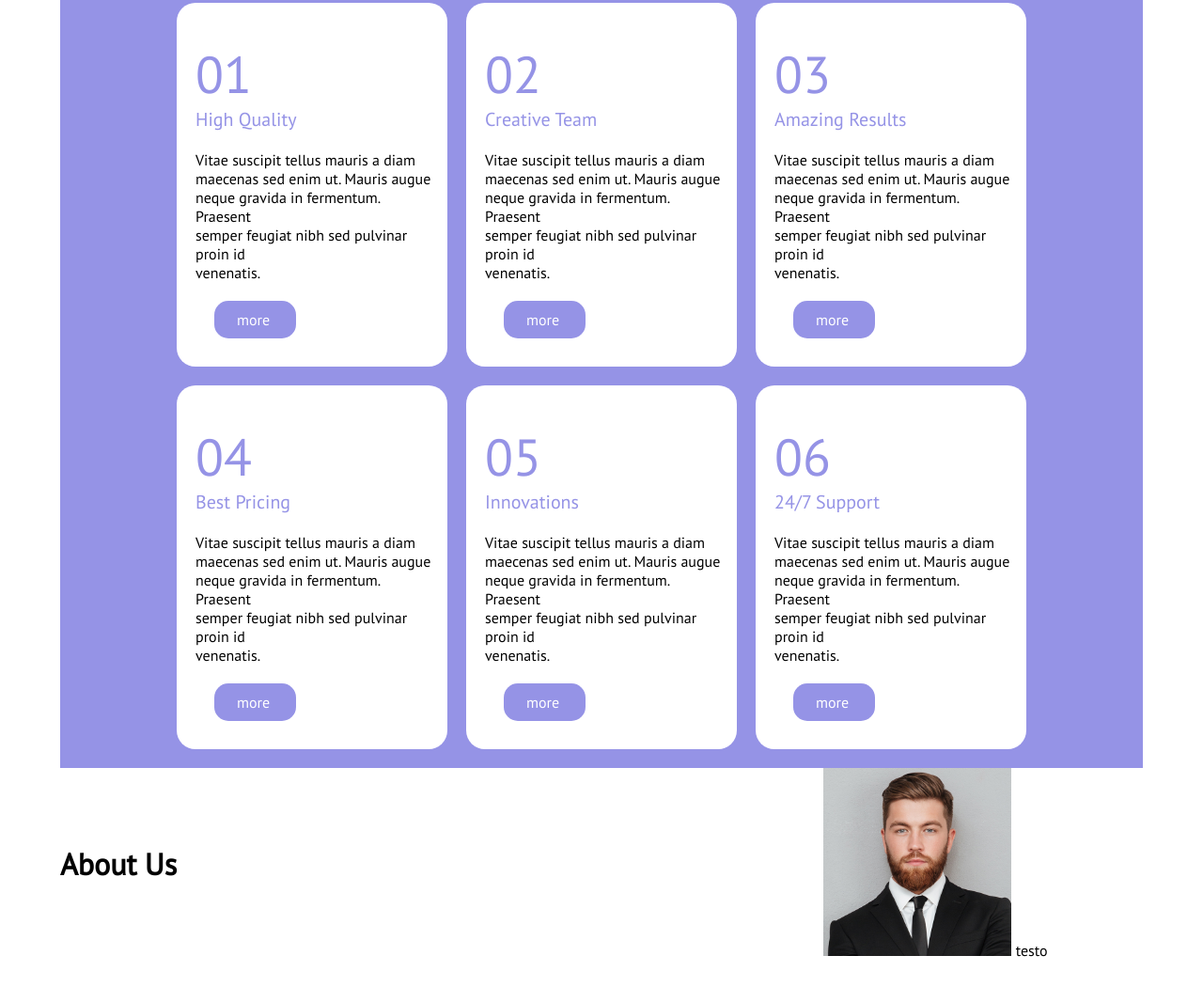
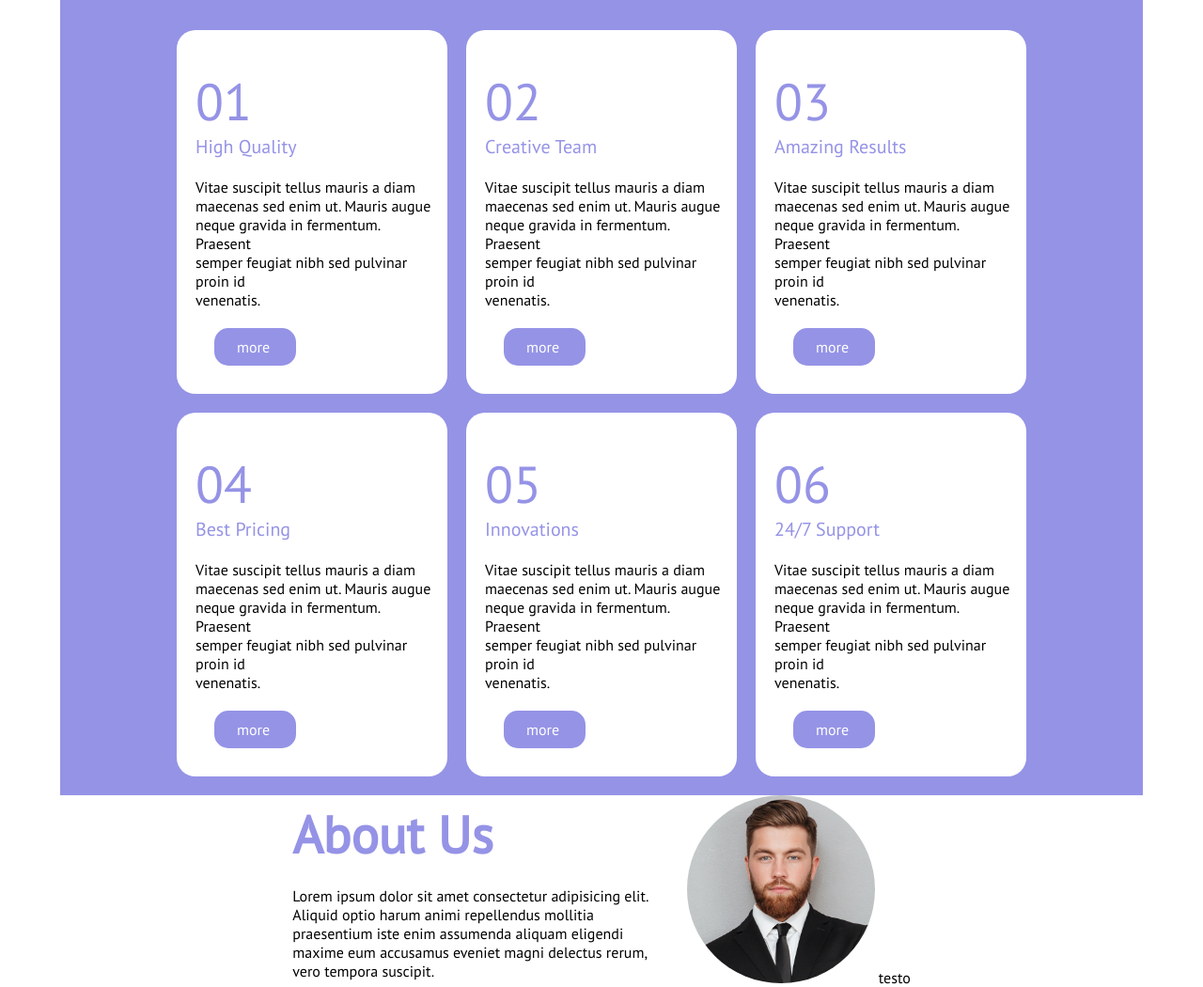
Before and after one commit to Skyfe24/htmlcss-responsive-layout, a plain HTML site: page index.html in a window 1280 px wide. Shown: the part 2330-3380 px from the top of the page at 94% size. Before the commit the page ends 3351 px from the top, so only its background shows below. Drawn offline with Linux system fonts and the light colour scheme.

Commit message:
about us 3

```diff
--- a/index.html
+++ b/index.html
@@ -191,8 +191,11 @@
         </div>
         <div class="container">
             <div class="flex justify-center-align-center gap">
-                <div class="ABOUT"> <h1>About Us</h1> </div>
-                <div class="testimonial"><img src="./img/about.jpg" alt="" srcset=""> testo</div>
+                <div class="ABOUT"> <h1>About Us</h1> <br> Lorem ipsum dolor sit amet consectetur adipisicing elit.<br> Aliquid optio harum animi repellendus mollitia<br>
+                     praesentium iste enim assumenda aliquam eligendi<br> maxime eum accusamus eveniet magni delectus rerum,<br> vero tempora suscipit.</div> <div class="space30">
+
+                     </div>
+                <div class="testimonial"><img src="./img/about.jpg" alt="" srcset="" class="testim"> testo</div>
 
 
 
--- a/style.css
+++ b/style.css
@@ -198,15 +198,18 @@ h3{
   text-align: left;
 
 }
-
+h1{
+  font-size: 55px;
+  color: rgb(149, 147, 230);
+}
 .mrg{
   margin-right: 15px;
 }
 .ABOUT{
-flex-basis: 70%;
 
 }
-
+.testim{
+  border-radius: 50%;
+}
 .testimonial{
-  flex-basis: 30%;
 }
```
